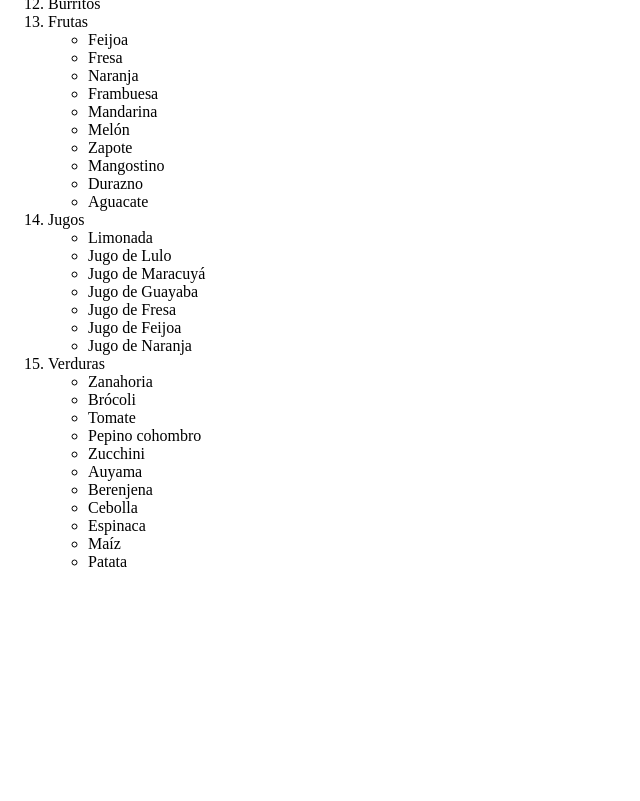
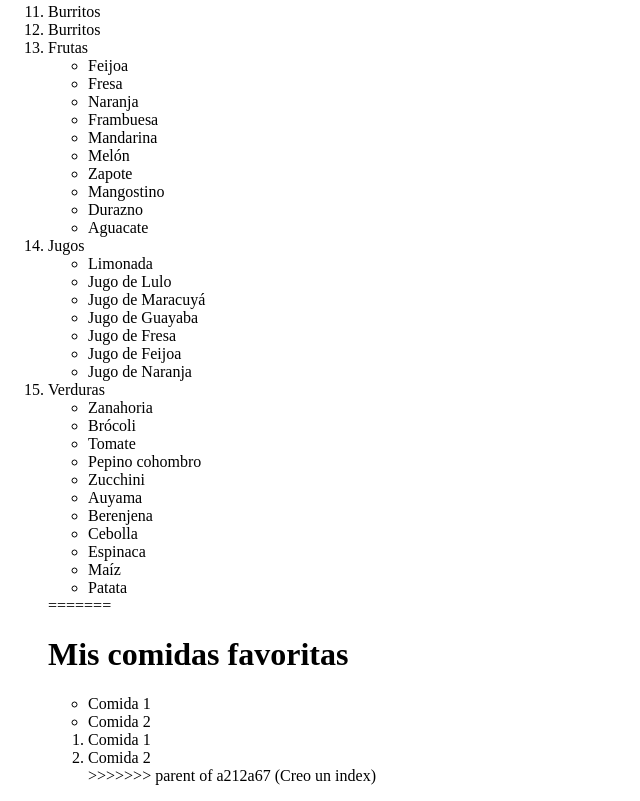
Before and after one commit to LuisaCort/Laboratorio-intro-HTML, a plain HTML site: page index.html in a window 1280 px wide. Shown: the part 355-1156 px from the top of the page, without its empty margins (0-640 px from the left). Before the commit the page ends 942 px from the top, so only its background shows below. Drawn offline with Linux system fonts and the light colour scheme.

Commit message:
Añado lista de comidas

```diff
--- a/index.html
+++ b/index.html
@@ -4,9 +4,10 @@
     <meta charset="UTF-8">
     <meta http-equiv="X-UA-Compatible" content="IE=edge">
     <meta name="viewport" content="width=device-width, initial-scale=1.0">
-    <title>Laboratorio intro HTML</title>
+    <title>Laboratorio</title>
 </head>
 <body>
+<<<<<<< HEAD
     <h1> Mis comidas favoritas </h1>
     <ol>
         <li>Comida colombiana</li>
@@ -64,6 +65,17 @@
             <li>Maíz</li>
             <li>Patata</li>
         </ul>
+=======
+    <h1>Mis comidas favoritas</h1>
+    <ul>
+        <li>Comida 1</li>
+        <li>Comida 2</li>
+    </ul>
+    <ol>
+        <li>Comida 1</li>
+        <li>Comida 2</li>
+>>>>>>> parent of a212a67 (Creo un index)
     </ol>
+
 </body>
 </html>
```
